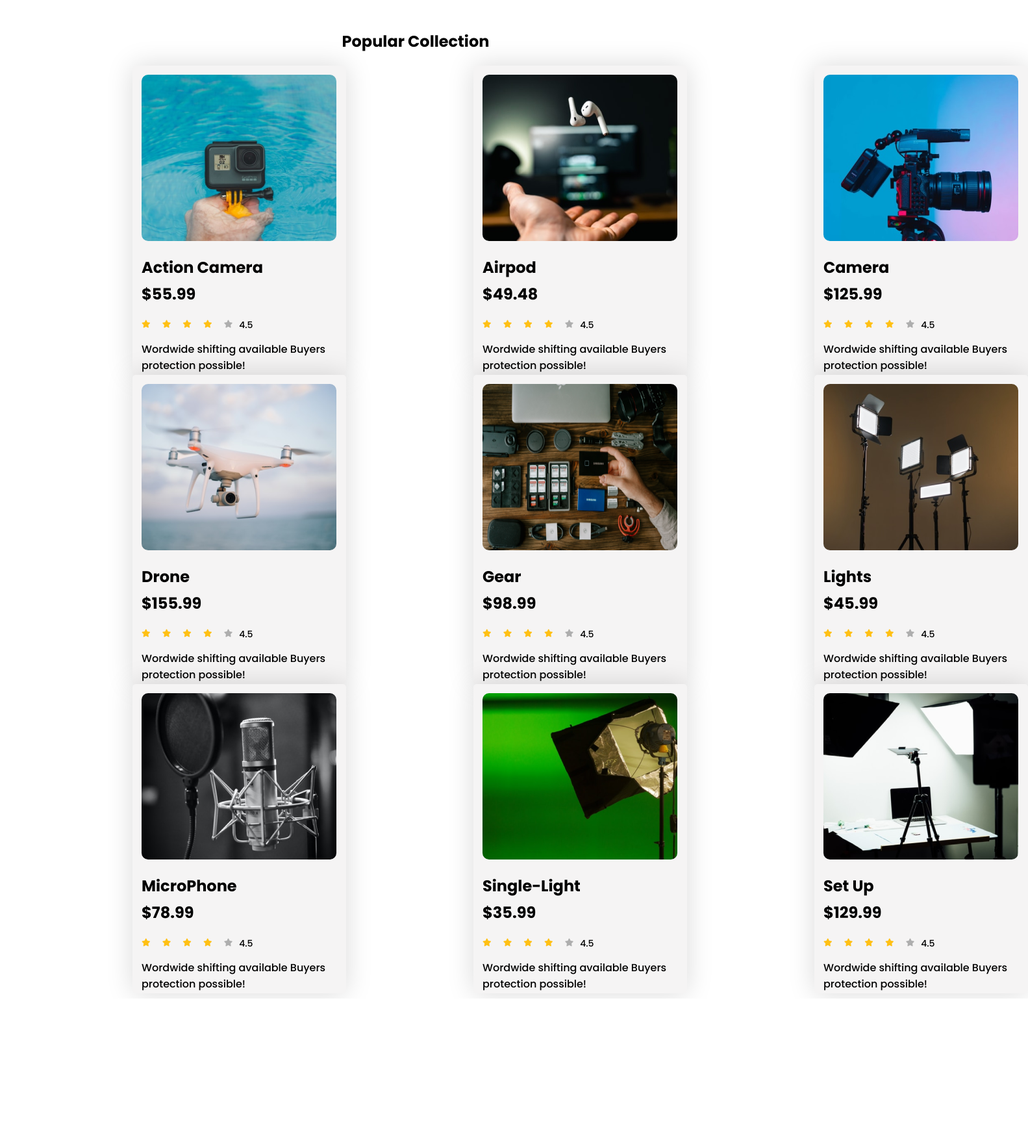
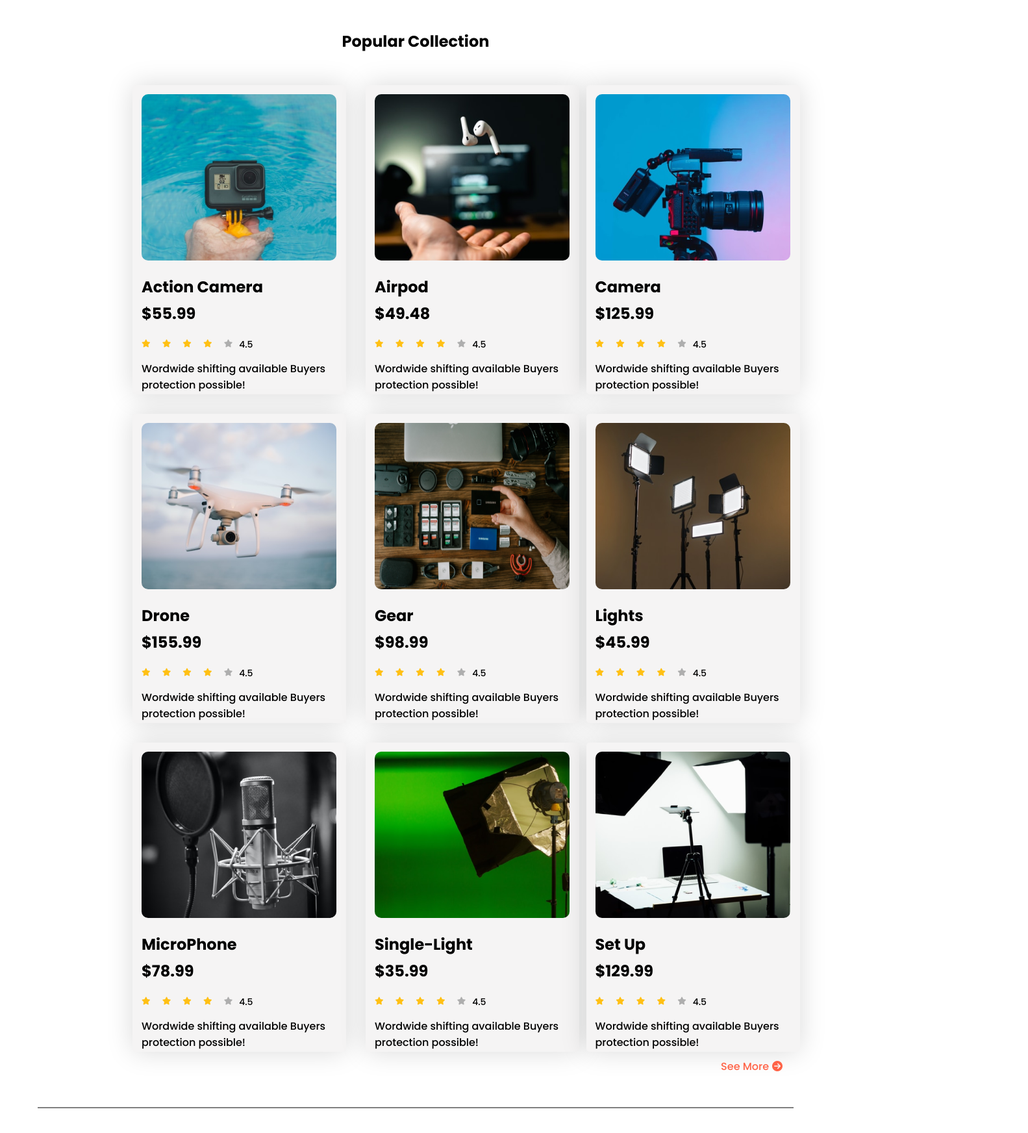
Before and after one commit to NHImranNazmul/responsive-influencer-gear, a plain HTML site: page index.html in a window 1280 px wide. Shown: the part 740-2484 px from the top of the page at 65% size, 1583 px wide, since content can reach past the window. Before the commit the page ends 2277 px from the top, so only its background shows below. Drawn offline with Linux system fonts and the light colour scheme.

Commit message:
third commit

```diff
--- a/index.html
+++ b/index.html
@@ -61,7 +61,7 @@
                             Buyers protection possible!</article>
                     </div>
                 </div>
-                <div class="collection">
+                <div class="air-collection">
                     <div class="collection-images">
                         <img src="images/airpod.png" alt="">
                     </div>
@@ -82,7 +82,7 @@
                             Buyers protection possible!</article>
                     </div>
                 </div>
-                <div class="collection">
+                <div class="camera-collection">
                     <div class="collection-images">
                         <img src="images/camera.png" alt="">
                     </div>
@@ -124,7 +124,7 @@
                             Buyers protection possible!</article>
                     </div>
                 </div>
-                <div class="collection">
+                <div class="gear-collection">
                     <div class="collection-images">
                         <img src="images/gear.png" alt="">
                     </div>
@@ -145,7 +145,7 @@
                             Buyers protection possible!</article>
                     </div>
                 </div>
-                <div class="collection">
+                <div class="light-collection">
                     <div class="collection-images">
                         <img src="images/lights.png" alt="">
                     </div>
@@ -187,7 +187,7 @@
                             Buyers protection possible!</article>
                     </div>
                 </div>
-                <div class="collection">
+                <div class="single-collection">
                     <div class="collection-images">
                         <img src="images/single-light.png" alt="">
                     </div>
@@ -208,7 +208,7 @@
                             Buyers protection possible!</article>
                     </div>
                 </div>
-                <div class="collection">
+                <div class="setup-collection">
                     <div class="collection-images">
                         <img src="images/setup.png" alt="">
                     </div>
@@ -230,6 +230,10 @@
                     </div>
                 </div>
             </div>
+            <div class="more-button">
+                <a href="">See More<i class='fas fa-arrow-circle-right'></i></a>
+            </div>
+            <hr>
         </section>
     </main>
 </body>
--- a/styles/style.css
+++ b/styles/style.css
@@ -76,7 +76,7 @@ hr{
     margin-left: 196px;
     background-color: #f5f4f4;
     box-shadow: 0px 0px 40px rgba(0, 0, 0, 0.15);
-    border-radius: 5px;
+    border-radius: 5px;margin-top: 30px;
 }
 
 .collection .collection-images img{
@@ -130,3 +130,109 @@ hr{
 .product-details{
     margin-left: 14px;
 }
+.air-collection{
+    width: 329px;
+    height: 476px;
+    margin-left: 30px;
+    background-color: #f5f4f4;
+    box-shadow: 0px 0px 40px rgba(0, 0, 0, 0.15);
+    border-radius: 5px;margin-top: 30px;
+}
+.air-collection .collection-images img{
+    width: 300px;
+    height: 256px;
+    margin-bottom: 0px;
+    margin-left: 14px;
+    margin-top: 14px;
+    border-radius: 10px;
+}
+.camera-collection{
+    width: 329px;
+    height: 476px;
+    margin-left: 0px;
+    background-color: #f5f4f4;
+    box-shadow: 0px 0px 40px rgba(0, 0, 0, 0.15);
+    border-radius: 5px;margin-top: 30px;
+}
+.camera-collection .collection-images img{
+    width: 300px;
+    height: 256px;
+    margin-bottom: 0px;
+    margin-left: 14px;
+    margin-top: 14px;
+    border-radius: 10px;
+}
+.gear-collection{
+    width: 329px;
+    height: 476px;
+    margin-left: 30px;
+    background-color: #f5f4f4;
+    box-shadow: 0px 0px 40px rgba(0, 0, 0, 0.15);
+    border-radius: 5px;margin-top: 30px;
+}
+.gear-collection .collection-images img{
+    width: 300px;
+    height: 256px;
+    margin-bottom: 0px;
+    margin-left: 14px;
+    margin-top: 14px;
+    border-radius: 10px;
+}
+.light-collection{
+    width: 329px;
+    height: 476px;
+    margin-left: 0px;
+    background-color: #f5f4f4;
+    box-shadow: 0px 0px 40px rgba(0, 0, 0, 0.15);
+    border-radius: 5px;margin-top: 30px;
+}
+.light-collection .collection-images img{
+    width: 300px;
+    height: 256px;
+    margin-bottom: 0px;
+    margin-left: 14px;
+    margin-top: 14px;
+    border-radius: 10px;
+}
+.single-collection{
+    width: 329px;
+    height: 476px;
+    margin-left: 30px;
+    background-color: #f5f4f4;
+    box-shadow: 0px 0px 40px rgba(0, 0, 0, 0.15);
+    border-radius: 5px;margin-top: 30px;
+}
+.single-collection .collection-images img{
+    width: 300px;
+    height: 256px;
+    margin-bottom: 0px;
+    margin-left: 14px;
+    margin-top: 14px;
+    border-radius: 10px;
+}.setup-collection{
+    width: 329px;
+    height: 476px;
+    background-color: #f5f4f4;
+    box-shadow: 0px 0px 40px rgba(0, 0, 0, 0.15);
+    border-radius: 5px;margin-top: 30px;
+}
+.setup-collection .collection-images img{
+    width: 300px;
+    height: 256px;
+    margin-bottom: 0px;
+    margin-left: 14px;
+    margin-top: 14px;
+    border-radius: 10px;
+}
+.more-button a{
+    text-align: right;
+    margin-top: 10px;
+    text-decoration: none;
+    color: tomato;
+}
+.more-button {
+    text-align: right;
+    margin-top: 10px;
+    margin-right: 67px;
+
+}
```
